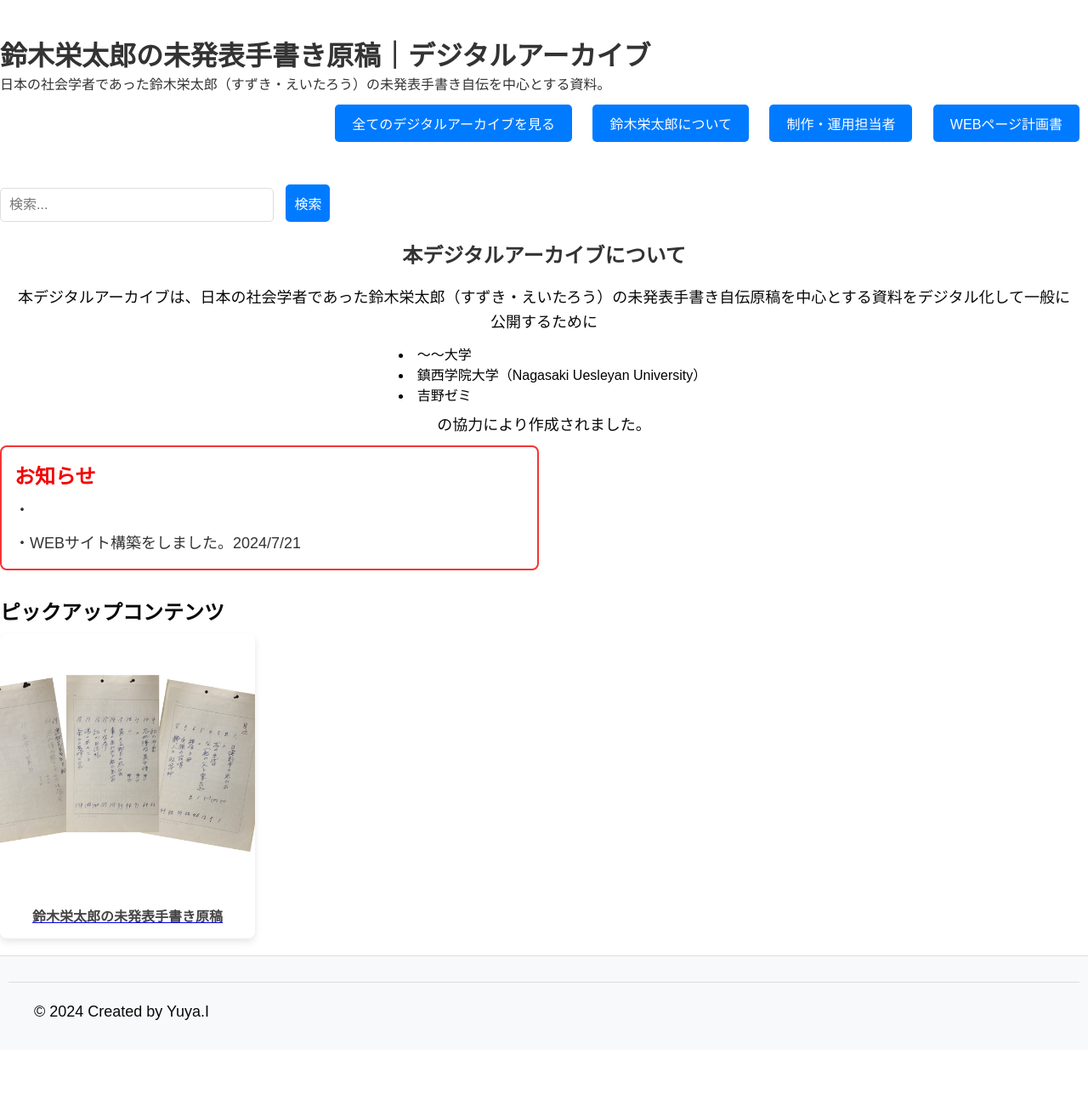
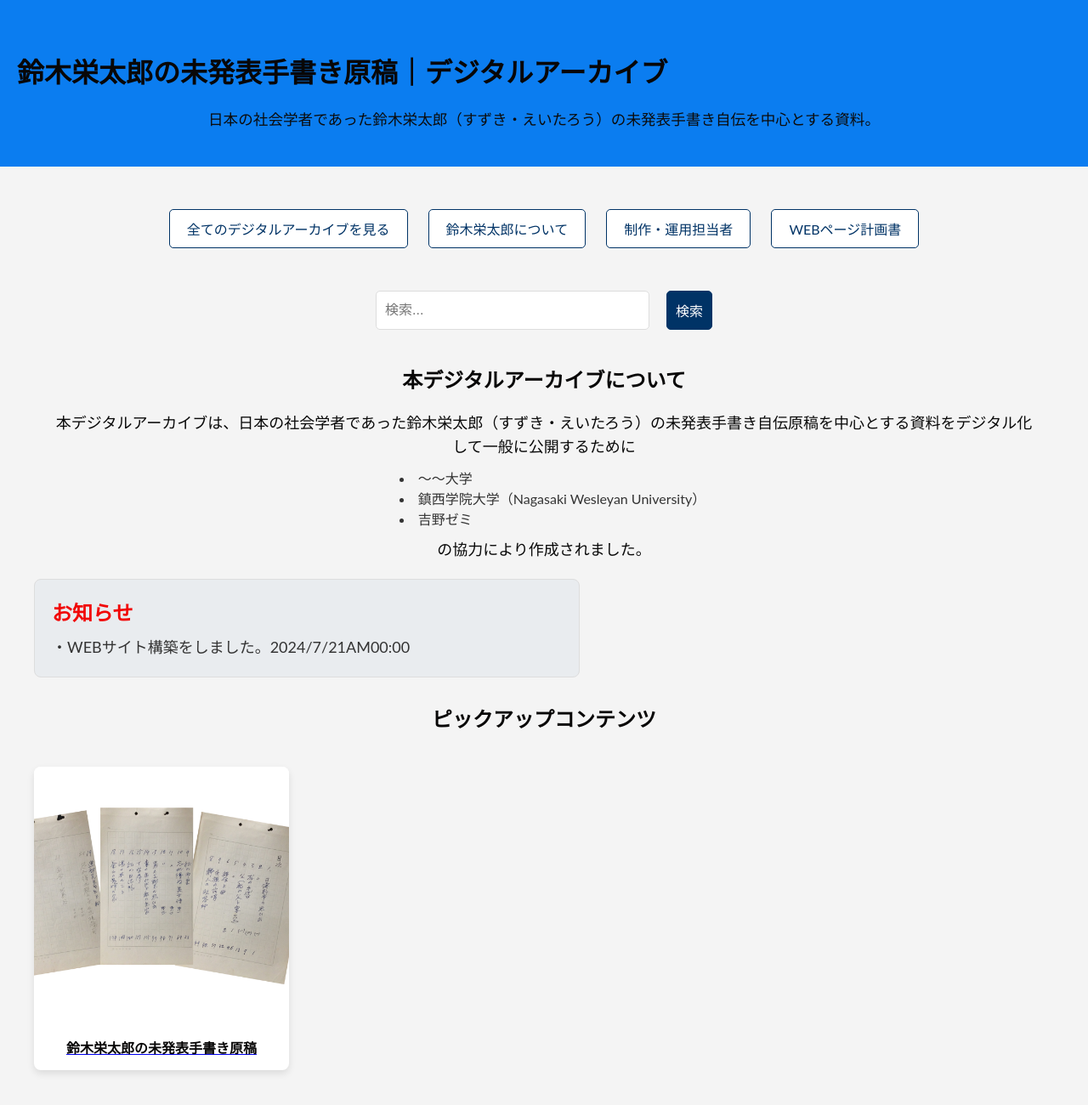
Before and after one commit to yuyawesleyan/archive-suzukieitarou, a plain HTML site: page index.html in a window 1280 px wide. Shown: the top 1300 px of the page at 85% size. Before the commit the page ends 1235 px from the top, so only its background shows below. Drawn offline with Linux system fonts and the light colour scheme.

Commit message:
Add files via upload

```diff
--- a/index.html
+++ b/index.html
@@ -6,34 +6,34 @@
     <title>鈴木栄太郎の未発表手書き原稿｜デジタルアーカイブ</title>
     <link rel="stylesheet" href="style.css">
     <style>
-
-
-        #search-container {
-            text-align: center;
-            margin: 80px;
+        body {
+            font-family: 'Lato', 'Roboto', sans-serif;
+            background-color: #f4f4f4;
+            color: #333;
+            margin: 0;
             padding: 0;
-            height: 3vh;
-            display: flex;
-            justify-content: center;
-            align-items: center;
         }
 
-        #search-input {
-            padding: 10px;
-            width: 300px;
-            font-size: 16px;
+        h1, h2, h3, h4 {
+            color: #080707;
         }
 
-        #search-button {
-            padding: 10px;
-            font-size: 16px;
-            cursor: pointer;
+        header {
+            background-color: #0b7df0;
+            color: white;
+            padding: 20px;
+            text-align: center;
         }
 
-
+        .container {
+            max-width: 1200px;
+            margin: 0 auto;
+            padding: 20px;
+        }
 
         #button-container {
-            text-align: right;
+            text-align: center;
+            margin-top: 20px;
         }
 
         .button {
@@ -41,29 +41,52 @@
             margin: 10px;
             font-size: 16px;
             cursor: pointer;
-            border: none;
+            border: 1px solid #003366;
             border-radius: 5px;
-            background-color: #007bff;
-            color: white;
+            background-color: white;
+            color: #003366;
             text-decoration: none;
+            transition: background-color 0.3s ease, color 0.3s ease;
         }
 
         .button:hover {
-            background-color: #0056b3;
+            background-color: #003366;
+            color: white;
         }
 
-        footer {
-            text-align: center;
-            margin-top: 20px;
+        #search-container {
+            display: flex;
+            justify-content: center;
+            align-items: center;
+            margin: 40px auto;
+        }
+
+        #search-container form {
+            display: flex;
+            justify-content: center;
+        }
+
+        #search-input {
             padding: 10px;
-            background-color: #f8f9fa;
-            border-top: 1px solid #ddd;
+            width: 300px;
+            font-size: 16px;
+            margin-right: 10px;
+        }
+
+        #search-button {
+            padding: 10px;
+            font-size: 16px;
+            cursor: pointer;
+            border: 1px solid #003366;
+            background-color: #003366;
+            color: white;
         }
 
         .subtitle {
-  font-size: 1.0em;
-  margin: -20px 0;
-  color: #333;
+            font-size: 1.1em;
+            color: #0c0c0c;
+            text-align: center;
+            margin-bottom: 20px;
         }
 
         .centered {
@@ -73,21 +96,72 @@
         ul.shifted {
             list-style-type: disc;
             list-style-position: inside;
-  margin: 0 auto;
             padding-left: 20px;
             text-align: left;
             max-width: fit-content;
+            margin: 0 auto;
+            color: #333;
         }
 
+        .announcement {
+            background-color: #e9ecef;
+            border: 1px solid #ddd;
+            padding: 20px;
+            margin-top: 20px;
+        }
 
+        .pickup-container {
+            display: flex;
+            flex-wrap: wrap;
+            justify-content: left;
+            gap: 20px;
+            margin: 40px 0;
+        }
 
+        .pickup-content {
+            flex: 1 1 calc(33.333% - 40px);
+            max-width: calc(33.333% - 40px);
+            text-align: left;
+        }
 
+        .pickup-content img {
+            max-width: 100%;
+            height: auto;
+            border-radius: 5px;
+        }
+
+        footer {
+            background-color:#0b7df0 ;
+            color: white;
+            text-align: center;
+            padding: 10px;
+            margin-top: 20px;
+        }
+
+        @media (max-width: 768px) {
+            .pickup-content {
+                flex: 1 1 calc(50% - 40px);
+                max-width: calc(50% - 40px);
+            }
+
+            #search-container form {
+                flex-direction: column;
+            }
+
+            #search-input, #search-button {
+                width: 100%;
+                margin: 5px 0;
+            }
+        }
     </style>
 </head>
 <body>
+    <header>
         <h1>鈴木栄太郎の未発表手書き原稿｜デジタルアーカイブ</h1>
         <p class="subtitle">日本の社会学者であった鈴木栄太郎（すずき・えいたろう）の未発表手書き自伝を中心とする資料。</p>
+    </header>
 
+    <div class="container">
         <div id="button-container">
             <a href="pagetwo.html" class="button">全てのデジタルアーカイブを見る</a>
             <a href="pagethree.html" class="button">鈴木栄太郎について</a>
@@ -95,58 +169,41 @@ ul.shifted {
             <a href="pagefive.html" class="button">WEBページ計画書</a>
         </div>
 
-    <!DOCTYPE html>
-<html lang="ja">
-<head>
-    <meta charset="UTF-8">
-    <meta name="viewport" content="width=device-width, initial-scale=1.0">
-    <title>検索ページ</title>
-</head>
-<body>
-    <h1></h1>
+        <div id="search-container">
             <form action="search_results.html" method="GET">
                 <input type="text" name="query" id="search-input" placeholder="検索...">
                 <button type="submit" id="search-button">検索</button>
             </form>
-</body>
-</html>
+        </div>
 
         <h2 class="centered">本デジタルアーカイブについて</h2>
         <p class="centered">本デジタルアーカイブは、日本の社会学者であった鈴木栄太郎（すずき・えいたろう）の未発表手書き自伝原稿を中心とする資料をデジタル化して一般に公開するために</p>
         <ul class="shifted">
             <li>〜〜大学</li>
-      <li>鎮西学院大学（Nagasaki Uesleyan University）</li>
+            <li>鎮西学院大学（Nagasaki Wesleyan University）</li>
             <li>吉野ゼミ</li>
         </ul>
         <p class="centered">の協力により作成されました。</p>
 
         <section class="announcement">
             <h3>お知らせ</h3>
-    <p>・</p>
-    <p>・WEBサイト構築をしました。2024/7/21</p>
-
+            <p>・WEBサイト構築をしました。2024/7/21AM00:00</p>
         </section>
 
-
-    <h4>ピックアップコンテンツ</h4>
-</header>
-<main>
-    <section class="pickup-container">
+        <h4 class="centered">ピックアップコンテンツ</h4>
+        <div class="pickup-container">
             <div class="pickup-content">
                 <a href="pagetwo.html" class="pickup-item">
                     <img src="one.png" alt="ピックアップコンテンツ1">
                     <h3>鈴木栄太郎の未発表手書き原稿</h3>
-
                 </a>
+            </div>
             <!-- 追加のコンテンツはここに -->
         </div>
-    </section>
-</main>
-<footer>
+    </div>
+
     <footer>
         <p>&copy; 2024 Created by Yuya.I</p>
     </footer>
-
-
 </body>
 </html>
```
Also changed, not shown: iiif-suzuki.html (added, +27 -0 lines), pagefive.html (+39 -21 lines), pagesix.html (added, +23 -0 lines), pagetwo.html (+55 -30 lines), pageseven.html (added). Lines whose indentation alone changed are shown as unchanged.
